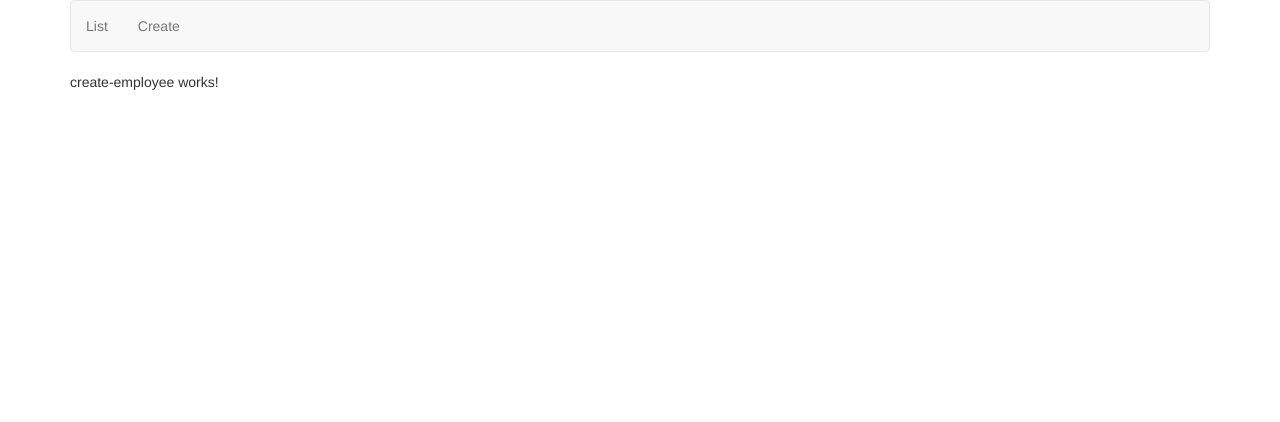
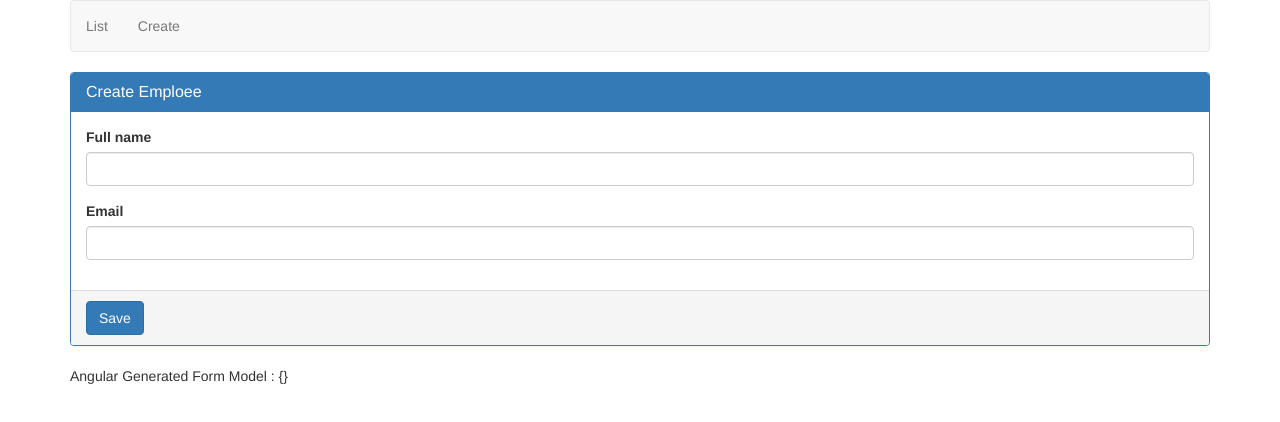
Before and after one commit to milanzivanov/kudvenkatAngularCrudApp, an Angular app: page /create in a window 1280 px wide. Shown: the top 422 px of the page. Built offline with nearby package versions, Linux system fonts and the light colour scheme.

Commit message:
Angular forms template driven forms

```diff
--- a/src/app/app.module.ts
+++ b/src/app/app.module.ts
@@ -1,6 +1,7 @@
 import { BrowserModule } from '@angular/platform-browser';
 import { NgModule } from '@angular/core';
 import { RouterModule, Routes } from '@angular/router';
+import { FormsModule } from '@angular/forms';
 
 import { AppComponent } from './app.component';
 import { CreateEmployeeComponent } from './employess/create-employee.component';
@@ -20,7 +21,8 @@ const appRouts: Routes = [
   ],
   imports: [
     BrowserModule,
-    RouterModule.forRoot(appRouts)
+    RouterModule.forRoot(appRouts),
+    FormsModule
   ],
   providers: [],
   bootstrap: [AppComponent]
--- a/src/app/employess/create-employee.component.html
+++ b/src/app/employess/create-employee.component.html
@@ -1,3 +1,23 @@
-<p>
-  create-employee works!
-</p>
+<form #eForm="ngForm" (ngSubmit)="saveEmployee(eForm)">
+  <div
+    class="panel panel-primary">
+      <div class="panel-heading">
+        <h3 class="panel-title">Create Emploee</h3>
+      </div>
+      <div class="panel-body">
+        <div class="form-group">
+          <label for="fullName">Full name</label>
+          <input type="text" name="fullName" class="form-control" id="fullName" [(ngModel)]="fullName">
+        </div>
+        <div class="form-group">
+          <label for="email">Email</label>
+          <input type="text" name="email" class="form-control" id="email" [(ngModel)]="email">
+        </div>
+      </div>
+      <div class="panel-footer">
+        <button type="submit" class="btn btn-primary">Save</button>
+      </div>
+  </div>
+</form>
+
+Angular Generated Form Model : {{ eForm.value | json}}
--- a/src/app/employess/create-employee.component.ts
+++ b/src/app/employess/create-employee.component.ts
@@ -1,4 +1,5 @@
 import { Component, OnInit } from '@angular/core';
+import { NgForm } from '../../../node_modules/@angular/forms';
 
 @Component({
   selector: 'app-create-employee',
@@ -12,4 +13,8 @@ export class CreateEmployeeComponent implements OnInit {
   ngOnInit() {
   }
 
+  saveEmployee(eForm: NgForm): void {
+    console.log(eForm);
+  }
+
 }
```
